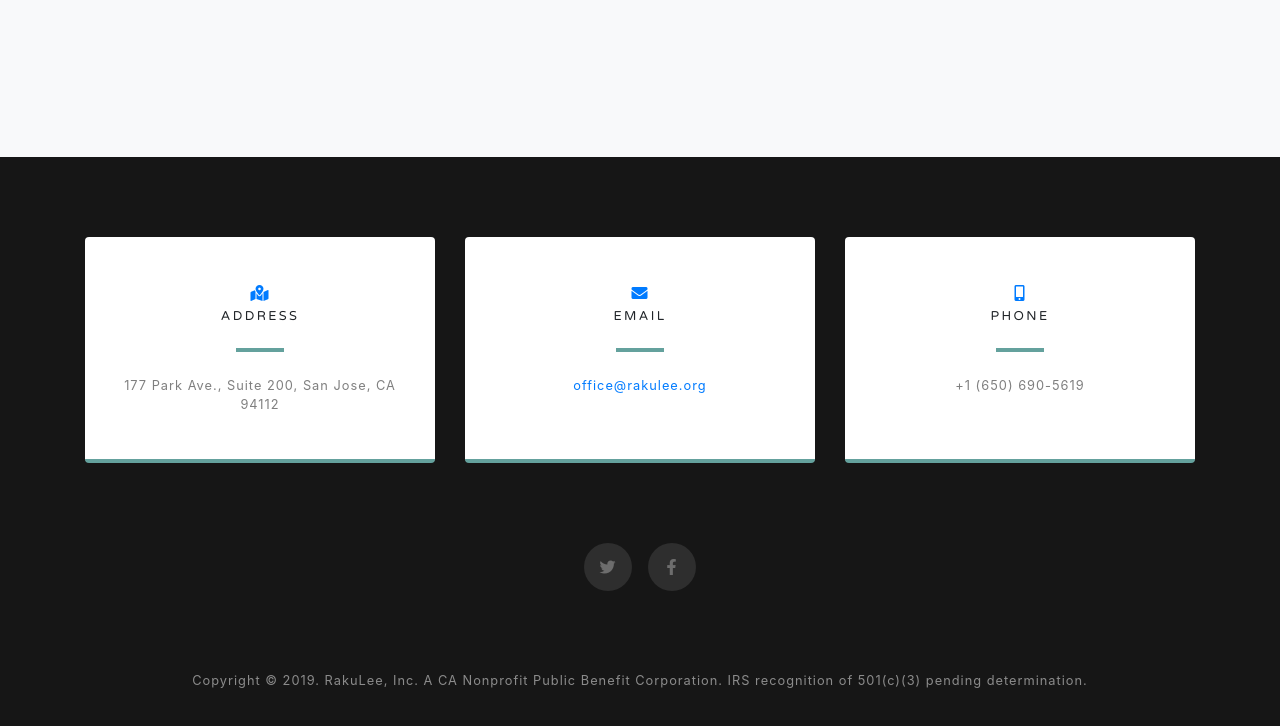
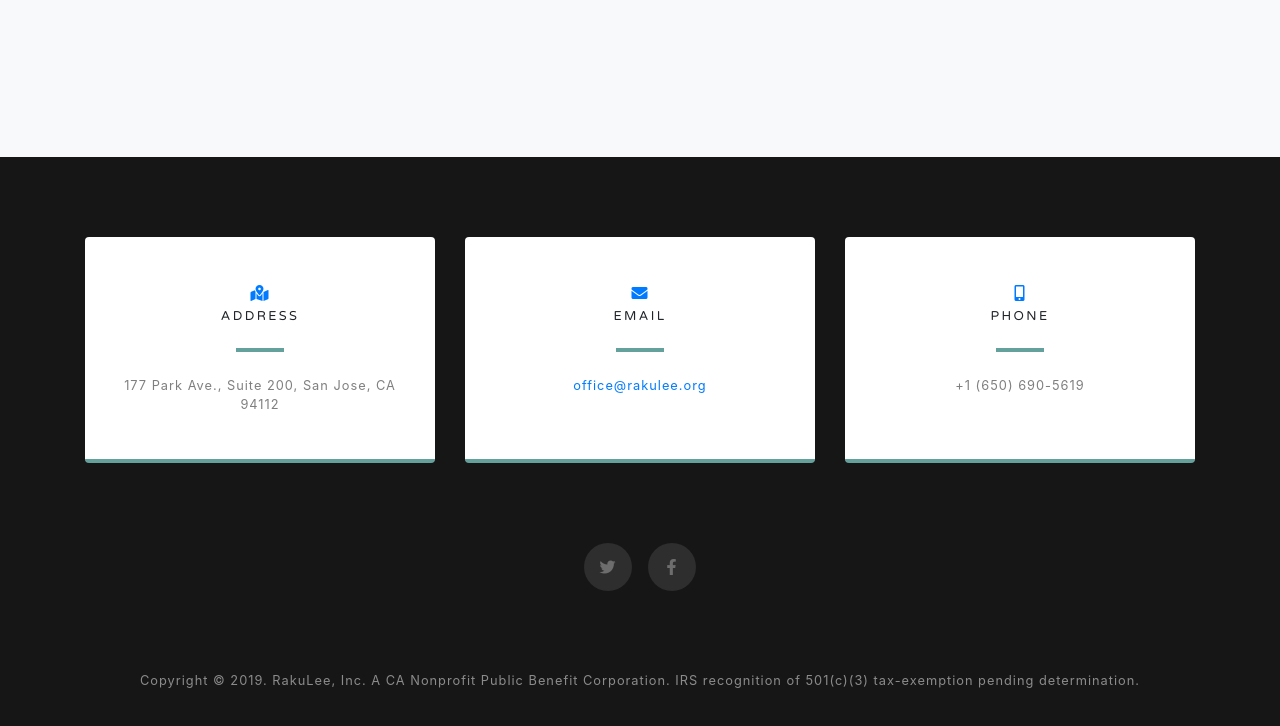
Before and after one commit to rakulee/rakulee-webpage, a website with bundled scripts: page index.html in a window 1280 px wide. Shown: the part 3083-3809 px from the top of the page. Built offline with nearby package versions, Linux system fonts and the light colour scheme.

Commit message:
chaged some things 13

```diff
--- a/index.html
+++ b/index.html
@@ -217,7 +217,7 @@
   <!-- Footer -->
   <footer class="bg-black small text-center text-white-50">
     <div class="container">
-      Copyright &copy; 2019. RakuLee, Inc. A CA Nonprofit Public Benefit Corporation. IRS recognition of 501(c)(3) pending determination.
+      Copyright &copy; 2019. RakuLee, Inc. A CA Nonprofit Public Benefit Corporation. IRS recognition of 501(c)(3) tax-exemption pending determination.
     </div>
   </footer>
 
```
